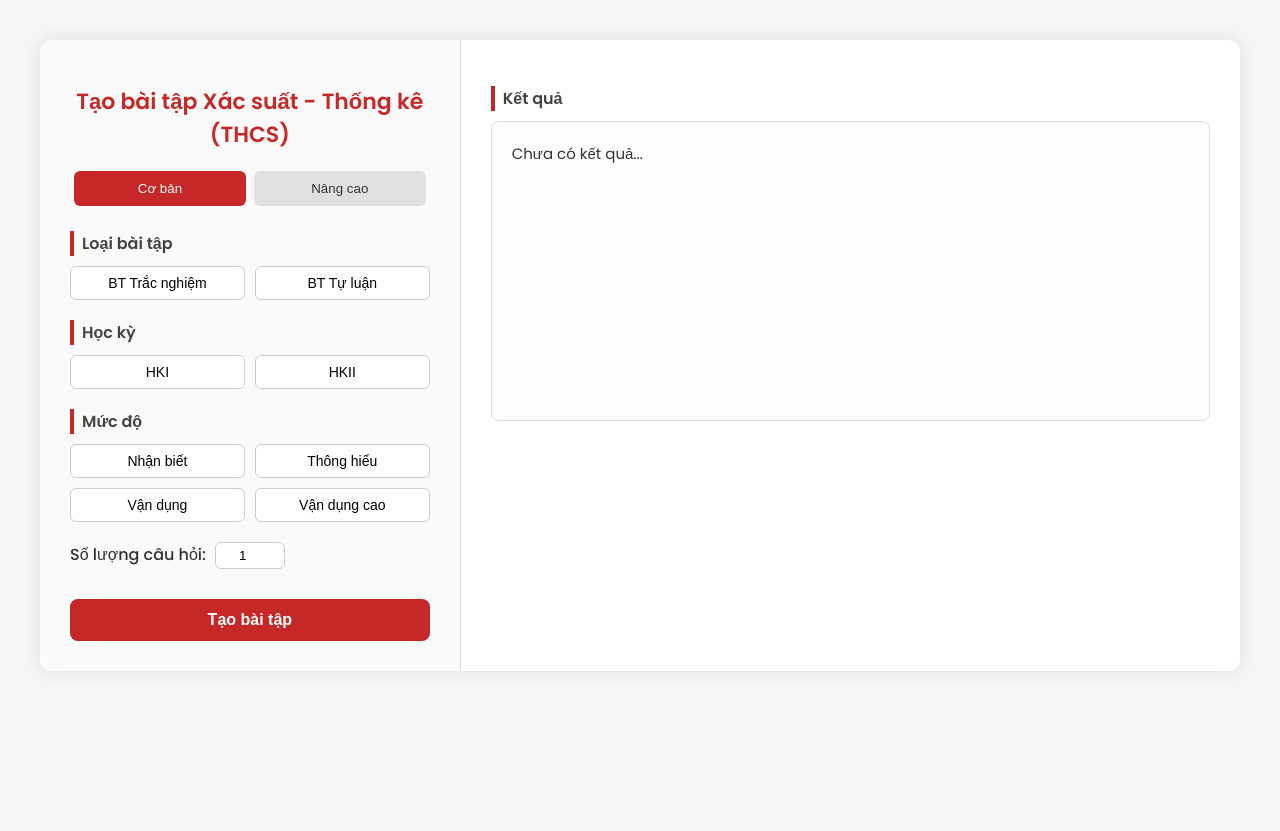
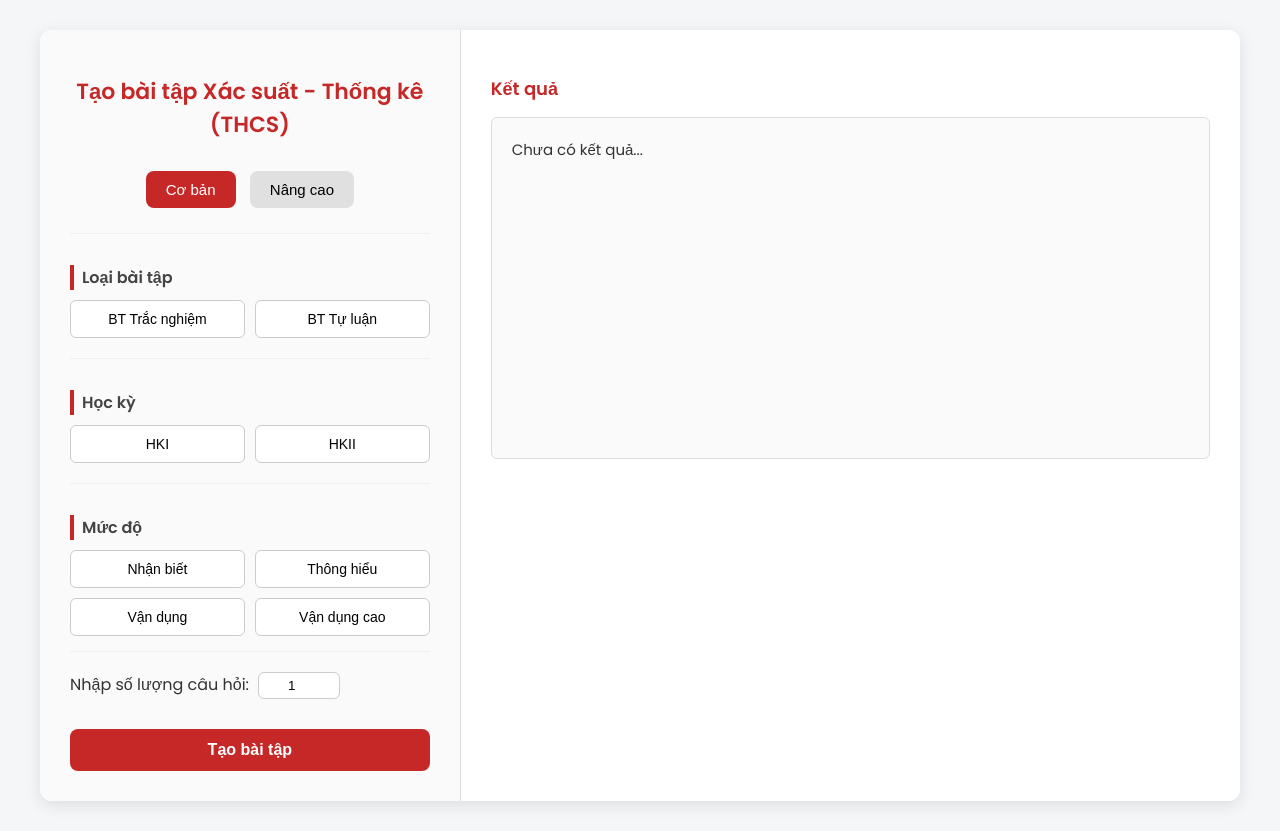
Before and after one commit to ngockhoa1807/chatgpt-webapp, a website: page index.html in a window 1280 px wide. Before the commit the page ends 800 px from the top, so only its background shows below. Drawn offline with Linux system fonts and the light colour scheme.

Commit message:
Update index.html

```diff
--- a/index.html
+++ b/index.html
@@ -5,12 +5,9 @@
   <title>Tạo bài tập Xác suất - Thống kê</title>
   <link href="https://fonts.googleapis.com/css2?family=Poppins:wght@400;500;600&display=swap" rel="stylesheet">
   <style>
-    * {
-      box-sizing: border-box;
-    }
     body {
       font-family: "Poppins", sans-serif;
-      background: #f4f6f8;
+      background: #f5f6f8;
       margin: 0;
       padding: 0;
       color: #333;
@@ -19,14 +16,14 @@
       display: flex;
       flex-wrap: wrap;
       max-width: 1200px;
-      margin: 40px auto;
+      margin: 30px auto;
       background: #fff;
       border-radius: 12px;
-      box-shadow: 0 0 20px rgba(0, 0, 0, 0.1);
+      box-shadow: 0 4px 16px rgba(0,0,0,0.1);
       overflow: hidden;
     }
 
-    /* ============= LEFT SIDE ============= */
+    /* ===== CỘT TRÁI ===== */
     .left-panel {
       flex: 1;
       min-width: 350px;
@@ -36,42 +33,40 @@
     }
 
     h1 {
-      font-size: 22px;
       text-align: center;
       color: #c62828;
-      margin-bottom: 20px;
+      font-size: 22px;
+      margin-bottom: 25px;
     }
 
     .mode-toggle {
-      display: flex;
-      justify-content: center;
-      margin-bottom: 25px;
+      text-align: center;
+      margin-bottom: 20px;
     }
-
     .mode-toggle button {
-      flex: 1;
-      padding: 10px;
+      padding: 10px 20px;
       border: none;
-      border-radius: 6px;
+      margin: 5px;
       background: #e0e0e0;
-      color: #333;
-      font-weight: 500;
-      margin: 0 4px;
+      border-radius: 8px;
       cursor: pointer;
-      transition: 0.2s;
+      font-size: 15px;
+      transition: all 0.2s;
     }
     .mode-toggle button.active {
       background: #c62828;
-      color: white;
+      color: #fff;
     }
 
     .section {
       margin-top: 20px;
+      border-top: 1px solid #eee;
+      padding-top: 15px;
     }
 
     h3 {
+      margin-bottom: 10px;
       font-size: 16px;
-      margin-bottom: 10px;
       color: #444;
       border-left: 4px solid #c62828;
       padding-left: 8px;
@@ -84,14 +79,18 @@
     }
 
     .btn {
-      padding: 8px 10px;
+      padding: 10px;
+      border-radius: 6px;
       border: 1px solid #ccc;
-      border-radius: 6px;
-      background: white;
+      background: #fff;
+      cursor: pointer;
+      transition: all 0.2s;
       text-align: center;
-      cursor: pointer;
-      transition: 0.2s;
       font-size: 14px;
+    }
+
+    .btn:hover {
+      background: #f2f2f2;
     }
 
     .btn.active {
@@ -132,44 +131,45 @@
       background: #b71c1c;
     }
 
-    /* ============= RIGHT SIDE ============= */
+    /* ===== CỘT PHẢI ===== */
     .right-panel {
       flex: 2;
       min-width: 400px;
       padding: 30px;
-      background: white;
+      background: #fff;
     }
 
-    .result-box {
-      border: 1px solid #ddd;
-      background: #fdfdfd;
-      border-radius: 8px;
-      padding: 20px;
-      white-space: pre-wrap;
-      line-height: 1.6;
-      font-size: 15px;
-      min-height: 300px;
+    .right-panel h2 {
+      color: #c62828;
+      font-size: 18px;
+      margin-bottom: 15px;
     }
 
-    .label {
-      font-weight: 500;
+    #result {
+      white-space: pre-wrap;
+      background: #fafafa;
+      border-radius: 6px;
+      border: 1px solid #ddd;
+      padding: 20px;
+      min-height: 300px;
+      font-size: 15px;
+      line-height: 1.6;
     }
 
     @media (max-width: 900px) {
       .container {
         flex-direction: column;
       }
-      .left-panel, .right-panel {
-        border: none;
-        width: 100%;
+      .left-panel {
+        border-right: none;
+        border-bottom: 1px solid #ddd;
       }
     }
   </style>
 </head>
-
 <body>
   <div class="container">
-    <!-- LEFT -->
+    <!-- BÊN TRÁI -->
     <div class="left-panel">
       <h1>Tạo bài tập Xác suất - Thống kê (THCS)</h1>
 
@@ -207,7 +207,7 @@
         </div>
 
         <div class="section input-group">
-          <span class="label">Số lượng câu hỏi: </span>
+          <label>Nhập số lượng câu hỏi: </label>
           <input type="number" id="numQuestions" value="1" min="1">
         </div>
       </div>
@@ -216,6 +216,7 @@
       <div id="advancedMode" style="display:none;">
         <div class="section">
           <h3>Phần Xác suất & Thống kê</h3>
+
           <h4>Trắc nghiệm</h4>
           <div>
             NB: <input type="number" id="tn_nb" value="0" min="0">
@@ -237,16 +238,15 @@
       <button id="generateBtn">Tạo bài tập</button>
     </div>
 
-    <!-- RIGHT -->
+    <!-- BÊN PHẢI -->
     <div class="right-panel">
-      <h3>Kết quả</h3>
-      <div id="result" class="result-box">Chưa có kết quả...</div>
+      <h2>Kết quả</h2>
+      <div id="result">Chưa có kết quả...</div>
     </div>
   </div>
 
   <script type="module">
     import { basePrompt, promptsBasic, promptsAdvanced } from './prompts.js';
-
     const basicModeBtn = document.getElementById("basicModeBtn");
     const advancedModeBtn = document.getElementById("advancedModeBtn");
     const basicMode = document.getElementById("basicMode");
```
